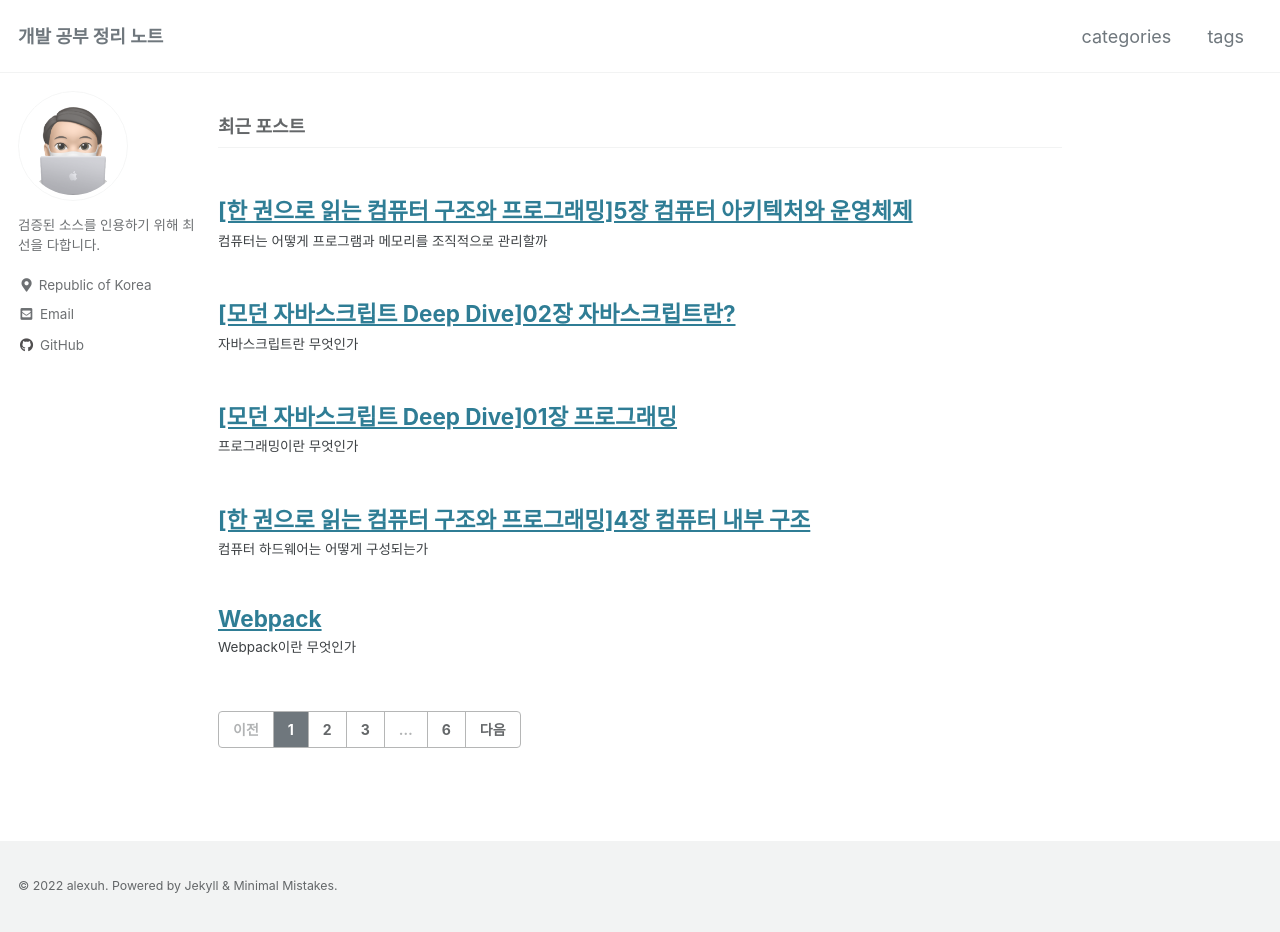
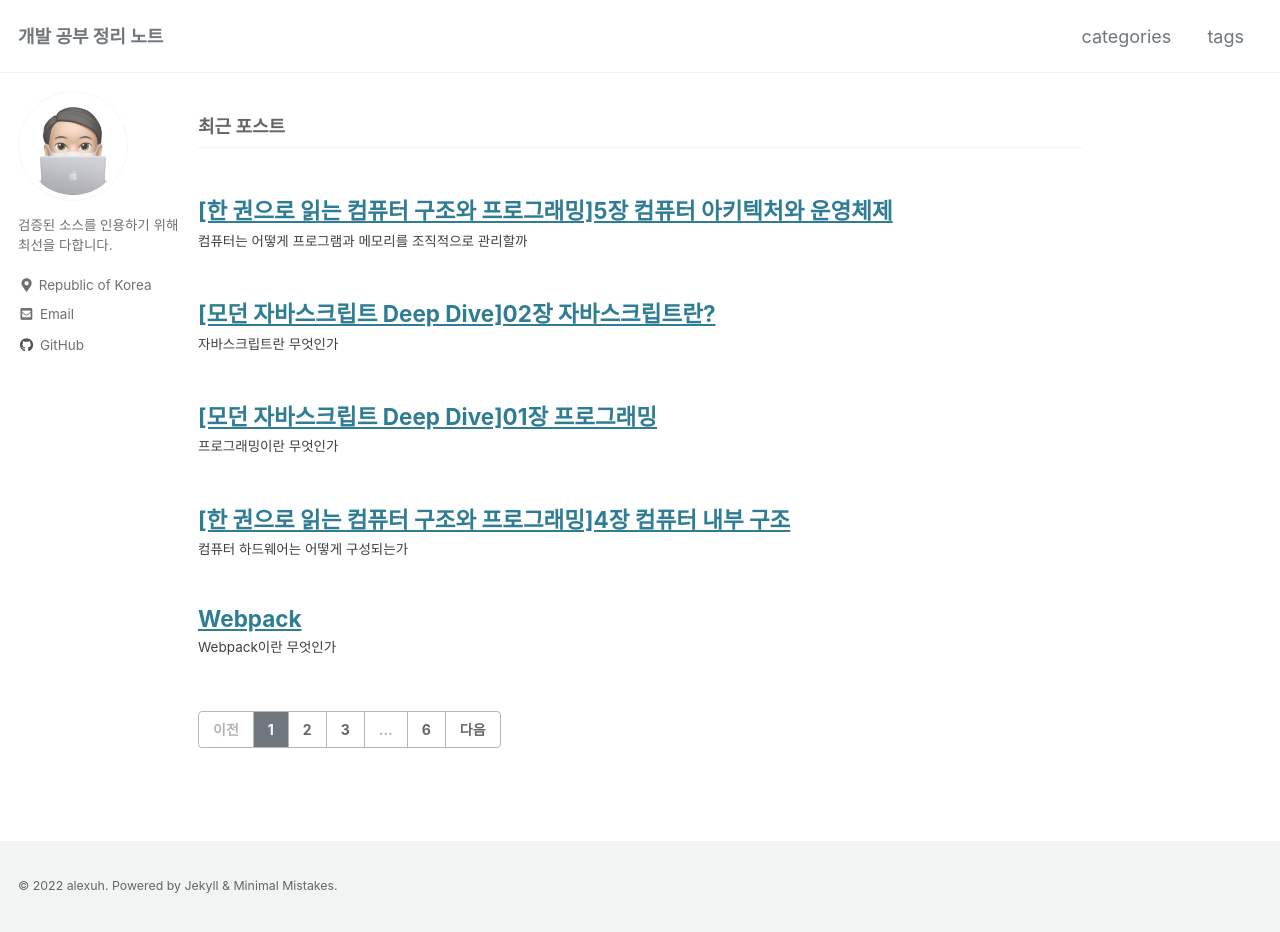
Before and after one commit to alexuhn/alexuhn.github.io-old, a Jekyll site: the page built from index.html, in a window 1280 px wide and 932 px high. Built offline with Jekyll 4.4.1, drawn with Linux system fonts in a browser that asks for light colours; cached includes are drawn as plain includes; some web fonts are replaced; the list of posts is cut into pages by our own code.

Commit message:
Edit sidebar width

```diff
--- a/_sass/minimal-mistakes/_variables.scss
+++ b/_sass/minimal-mistakes/_variables.scss
@@ -156,8 +156,8 @@ $max-width: $x-large !default;
    Grid
    ========================================================================== */
 
-$right-sidebar-width-narrow: 200px !default;
-$right-sidebar-width: 200px !default;
+$right-sidebar-width-narrow: 180px !default;
+$right-sidebar-width: 180px !default;
 $right-sidebar-width-wide: 300px !default;
 
 /*
```
